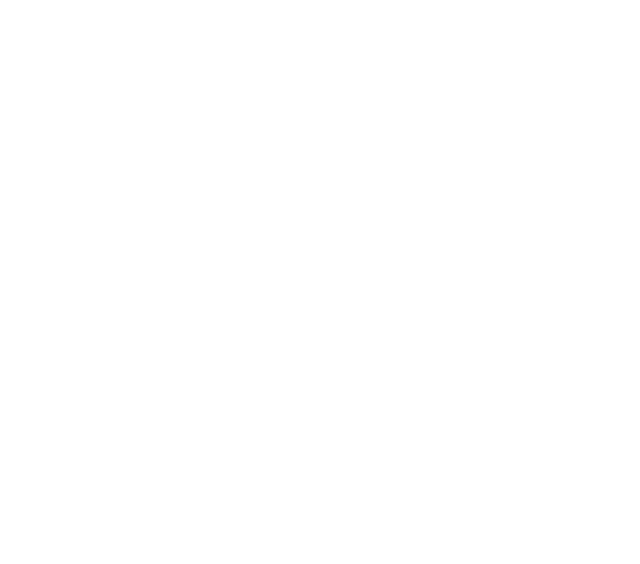
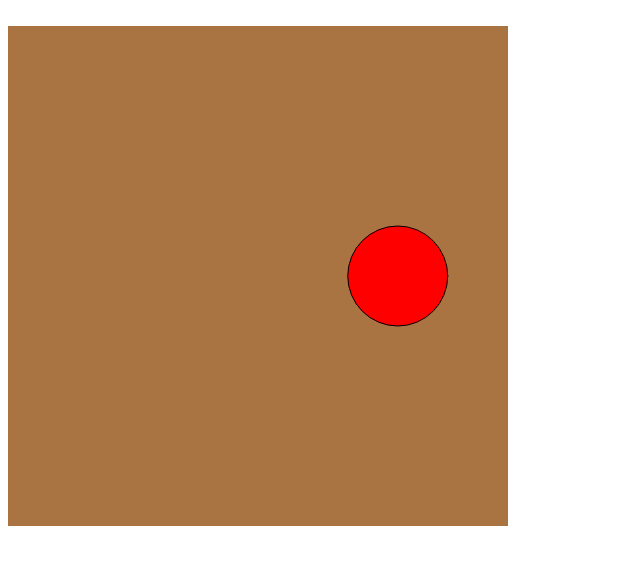
Before and after one commit to mushtaq/drawings, a website built with webpack: page src/index.html in a window 1280 px wide. Shown: the whole page, without its empty margins (0-640 px from the left). Built offline with nearby package versions, Linux system fonts and the light colour scheme.

Commit message:
add p5 setup

```diff
--- a/global.d.ts
+++ /dev/null
@@ -1 +0,0 @@
-import "@testing-library/jest-dom/extend-expect";
--- a/package.json
+++ b/package.json
@@ -13,10 +13,11 @@
   "author": "",
   "license": "ISC",
   "dependencies": {
-    "jsdom": "^16.2.2",
-    "paper": "0.12.4"
+    "paper": "0.12.4",
+    "p5": "^1.0.0"
   },
   "devDependencies": {
+    "@types/p5": "^0.9.0",
     "paper-jsdom": "^0.12.4",
     "paper-jsdom-canvas": "^0.12.4",
     "@testing-library/jest-dom": "^5.3.0",
--- a/src/index.html
+++ b/src/index.html
@@ -7,7 +7,7 @@
     <title>My App</title>
 </head>
 <body>
-<canvas id="myCanvas" width="1000" height="1000"></canvas>
-<img width="237" height="406" id="motif" style="display: none;" src="src/motif-1.png" alt="something">
+<canvas id="myCanvas" resize="true" height="0" width="0"></canvas>
+<img width="237" height="406" id="motif" style="display: none;" src="paper-mod/motif-1.png" alt="something">
 </body>
 </html>
--- a/src/index.ts
+++ b/src/index.ts
@@ -1,40 +1,8 @@
-import paper from 'paper'
-import { Path, Point, Group, Raster } from 'paper'
+import p5 from 'p5'
+import { paperSketch } from 'paper-mod'
+import { sketch } from 'p5-mod'
 
-window.onload = () => {
-  paper.setup('myCanvas')
+const runP5 = () => new p5(sketch)
+const runPaper = () => (window.onload = () => paperSketch())
 
-  const motif = new Raster('src/motif-1.png')
-  motif.position = paper.view.center
-  motif.scale(0.3)
-
-  const triangle = new Path()
-  triangle.add(motif.bounds.topLeft)
-  triangle.add(motif.bounds.topRight)
-  triangle.add(motif.bounds.bottomRight)
-  triangle.closePath()
-  triangle.clipMask = true
-
-  let g = new Group([motif, triangle])
-  let mirroredT = <paper.Group>g.clone()
-  mirroredT.scale(1, -1)
-  mirroredT.rotate(120)
-  let diamond = new Group([g, mirroredT])
-
-  let hexagon = new Group([diamond])
-
-  for (let i in Array.from(Array(6).keys())) {
-    let d = <paper.Group>diamond.clone()
-    d.rotate(60 * +i, motif.bounds.bottomRight)
-    hexagon.addChild(d)
-  }
-
-  let h2 = <paper.Group>hexagon.clone()
-  let point = new Point(0, -motif.bounds.height * 2)
-  h2.translate(point)
-
-  for (let i in Array.from(Array(6).keys())) {
-    let d = <paper.Group>h2.clone()
-    d.rotate(60 * +i, hexagon.position)
-  }
-}
+runP5()
--- /dev/null
+++ b/src/p5-mod/index.ts
@@ -0,0 +1,31 @@
+import p5 from 'p5'
+import { Color } from 'p5'
+
+export const sketch = (s: p5) => {
+  let backgroundColor: Color
+  let x = 0
+  let y = 0
+
+  const width = 500
+  const height = 500
+
+  s.setup = () => {
+    s.createCanvas(width, height)
+    backgroundColor = s.color(s.random(255), s.random(255), s.random(255))
+
+    x = s.random(width)
+    y = height / 2
+  }
+
+  s.draw = () => {
+    s.background(backgroundColor)
+    s.fill(s.color(255, 0, 0))
+    s.ellipse(x, y, 100, 100)
+
+    x = (x + 1) % width
+  }
+
+  s.mousePressed = () => {
+    backgroundColor = s.color(s.random(255), s.random(255), s.random(255))
+  }
+}
--- a/src/Geometry.ts
+++ b/src/paper-mod/Geometry.ts
@@ -1,5 +1,5 @@
 import paper from 'paper'
-import { Path, Matrix } from 'paper'
+import { Matrix } from 'paper'
 
 export class Geometry {
   static segment(path: paper.Path, index: number): [paper.Point, paper.Point] {
--- /dev/null
+++ b/src/paper-mod/index.ts
@@ -0,0 +1,43 @@
+import paper from 'paper'
+import { Path, Point, Group, Raster, Size } from 'paper'
+
+export const paperSketch = () => {
+  const canvas = <HTMLCanvasElement>document.getElementById('myCanvas')
+  canvas.height = 1000
+  canvas.width = 1000
+  paper.setup(canvas)
+
+  const motif = new Raster('src/motif-1.png')
+  motif.position = paper.view.center
+  motif.scale(0.3)
+
+  const triangle = new Path()
+  triangle.add(motif.bounds.topLeft)
+  triangle.add(motif.bounds.topRight)
+  triangle.add(motif.bounds.bottomRight)
+  triangle.closePath()
+  triangle.clipMask = true
+
+  let g = new Group([motif, triangle])
+  let mirroredT = <paper.Group>g.clone()
+  mirroredT.scale(1, -1)
+  mirroredT.rotate(120)
+  let diamond = new Group([g, mirroredT])
+
+  let hexagon = new Group([diamond])
+
+  for (let i in Array.from(Array(6).keys())) {
+    let d = <paper.Group>diamond.clone()
+    d.rotate(60 * +i, motif.bounds.bottomRight)
+    hexagon.addChild(d)
+  }
+
+  let h2 = <paper.Group>hexagon.clone()
+  let point = new Point(0, -motif.bounds.height * 2)
+  h2.translate(point)
+
+  for (let i in Array.from(Array(6).keys())) {
+    let d = <paper.Group>h2.clone()
+    d.rotate(60 * +i, hexagon.position)
+  }
+}
```
Also changed, not shown: __test__/paper-mod/test1.test.ts (renamed from __test__/test1.test.ts, +1 -1 lines), src/paper-mod/motif-1.png (renamed from src/motif-1.png), 1 other file.
